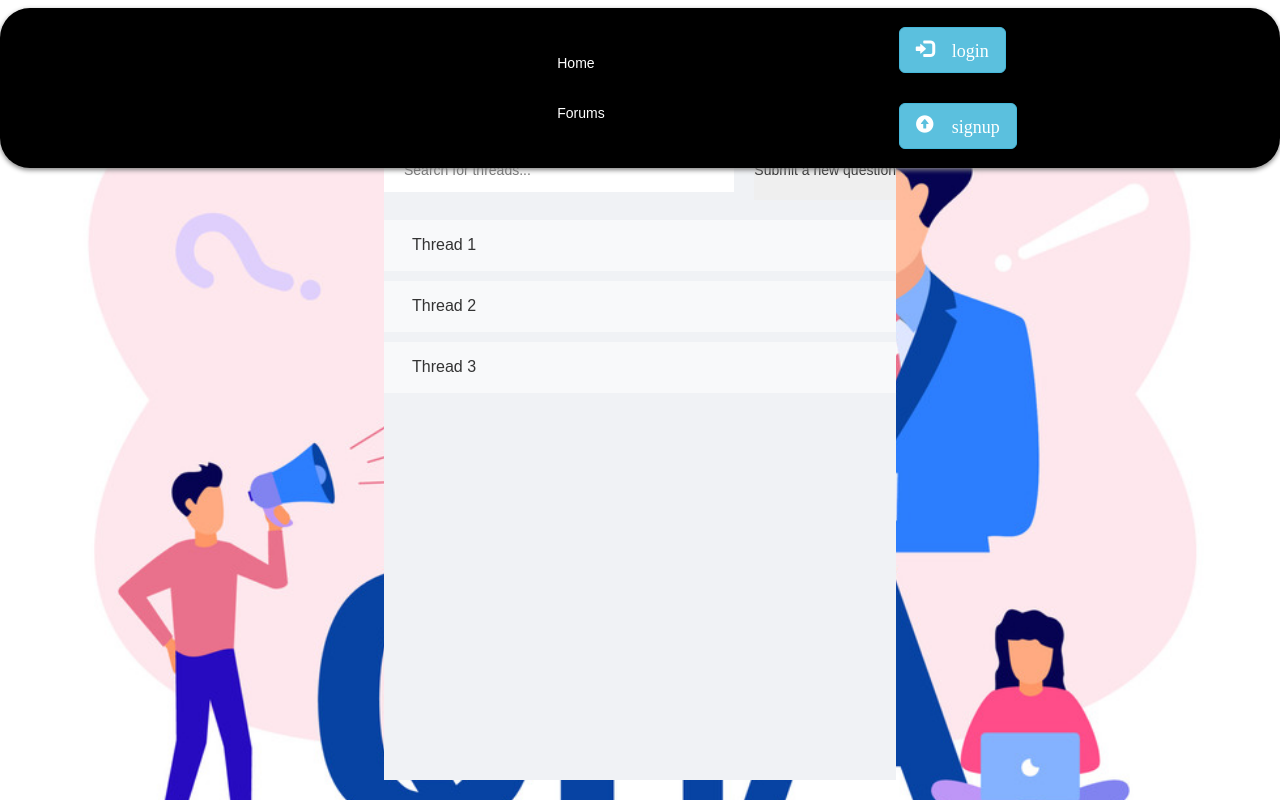
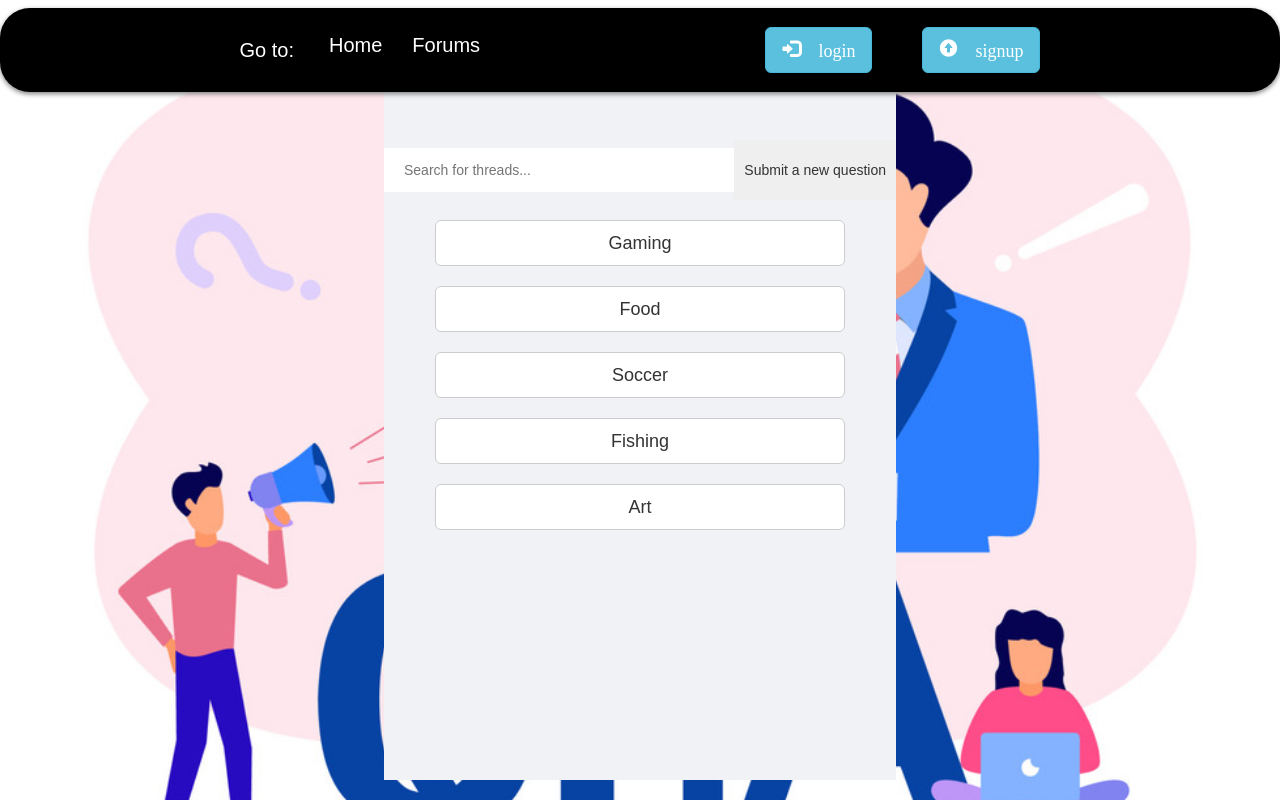
Before and after one commit to IceBearSYK/AgileProj, a Flask app: page /Forums in a window 1280 px wide. Run offline with Flask 3, Linux system fonts and the light colour scheme; some libraries are stand-ins or nearby versions.

Commit message:
Made the search bar in forums functional to be able to search for threads

```diff
--- a/app/static/forum.css
+++ b/app/static/forum.css
@@ -23,7 +23,8 @@ body{
 }
 
 .submit-question {
-    margin-left: 20px;
+    padding-left: 10px;
+    padding-right: 10px;
 }
 
 .search-bar {
@@ -40,22 +41,20 @@ body{
 .threads-list {
     margin-top: 20px;
     width: 100%;
-}
-
-.thread {
-    display: block;
-    width: 100%;
-    text-align: left;
-    border: none;
-    background-color: #f8f9fa;
-    padding: 14px 28px;
-    font-size: 16px;
-    cursor: pointer;
-    transition: 0.3s;
-    text-decoration: none;
-    margin-bottom: 10px;
+    display: flex;
+    flex-direction: column;
+    align-items: center; /* Center the buttons horizontally */
+    gap: 10px; /* Space between buttons */
 }
 
 .thread:hover {
     background-color: #ddd;
 }
+
+.threads-list .btn {
+    display: block; /* Make buttons block-level elements */
+    width: 80%; /* Optional: Make the buttons full-width */
+    text-align: center; /* Center text within the buttons */
+    margin-bottom: 10px; /* Add margin between buttons */
+
+}
--- a/app/templates/forum.html
+++ b/app/templates/forum.html
@@ -14,52 +14,77 @@
 </head>
 <body>
     <nav class = "navbar">
-
-        <li class = "navitem">
-            <a href = "#"></a>
+        <div class="navbar-left">
+            <span>Go to:</span>
+            <ul class="navbar-middle">
+                <li class="navitem">
+                    <a href="HomePage">Home</a>
                 </li>
-        <div class = "middle">
-        <li class = "navitem">
-            <a href = "HomePage">Home</a>
+                <li class="Forums">
+                    <a href="#">Forums</a>
                 </li>
-        <li class = "navitem">
-            <a href = "Forums"> Forums </a>
-        </li> </div>
-        <div class = "right">
+            </ul>
+        </div>
+        <div class="navbar-right">
             {% if session.user %}
-            <li class = "logout">
-                <a class ="btn btn-default btn-sm" href = "{{ url_for('logoutuser')}}">
+                <li class="logout">
+                    <a class="btn btn-default btn-sm" href="{{ url_for('logoutuser')}}">
                         <span class="glyphicon glyphicon-log-out"></span> Log out
                     </a>
+                </li>
             {% else %}
-            <li class = "navbutton">
-                <a  class="btn btn-info btn-lg" href ="{{ url_for('login') }}">
+                <li class="navbutton">
+                    <a class="btn btn-info btn-lg" href="{{ url_for('login') }}">
                         <span class="glyphicon glyphicon-log-in"> login </span></a>
                 </li>
-            <li class = "navbutton2">
-                <a  class="btn btn-info btn-lg" href ="{{ url_for('signup') }}">
+                <li class="navbutton2">
+                    <a class="btn btn-info btn-lg" href="{{ url_for('signup') }}">
                         <span class="glyphicon glyphicon-circle-arrow-up"> signup </span></a>
-            </li> </div>
-
+                </li>
             {% endif %}
+        </div>
 
     </nav>
 
     <div class="forum-container">
         <div class="top-section">
             <div class="search-bar">
-                <input type="text" placeholder="Search for threads...">
+                <input type="text" id="search-input" placeholder="Search for threads...">
             </div>
             <button class="submit-question">Submit a new question</button>
         </div>
 
-        <div class="threads-list">
-            <button class="thread">Thread 1</button>
-            <button class="thread">Thread 2</button>
-            <button class="thread">Thread 3</button>
+        <div class="threads-list" id="threads-list">
+            <a class="btn btn-default btn-lg thread" href="/Forums/gaming">Gaming</a>
+            <a class="btn btn-default btn-lg thread" href="/Forums/food">Food</a>
+            <a class="btn btn-default btn-lg thread" href="/Forums/soccer">Soccer</a>
+            <a class="btn btn-default btn-lg thread" href="/Forums/fishing">Fishing</a>
+            <a class="btn btn-default btn-lg thread" href="/Forums/art">Art</a>
             <!-- More threads here -->
         </div>
     </div>
 
+    <script>
+        document.addEventListener('DOMContentLoaded', function() {
+            var searchInput = document.getElementById('search-input');
+            var threads = document.querySelectorAll('.thread');
+
+            searchInput.addEventListener('input', function() {
+                var filter = searchInput.value.trim().toLowerCase(); // Trim whitespace and convert to lowercase
+                console.log('Search query:', filter);
+
+                threads.forEach(function(thread) {
+                    var text = thread.textContent.trim().toLowerCase(); // Trim whitespace and convert to lowercase
+                    if (text.includes(filter)) {
+                        thread.style.display = '';
+                    } else {
+                        thread.style.display = 'none';
+                    }
+                });
+            });
+        });
+
+    </script>
+
 </body>
 </html>
```
Lines whose indentation alone changed are shown as unchanged.
